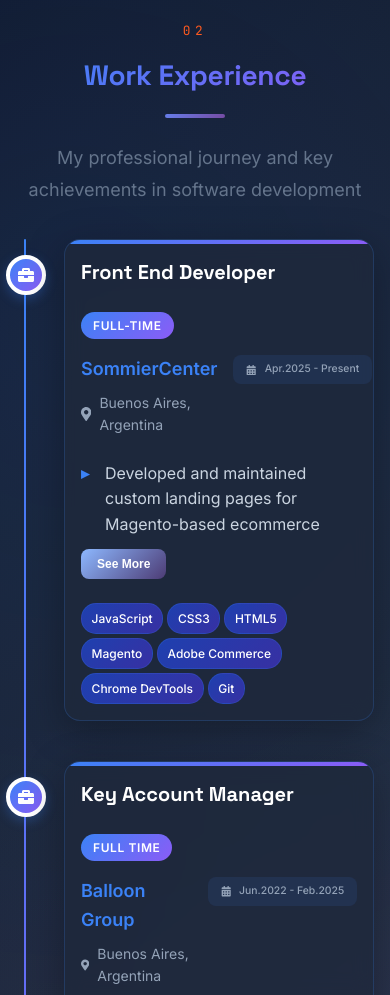
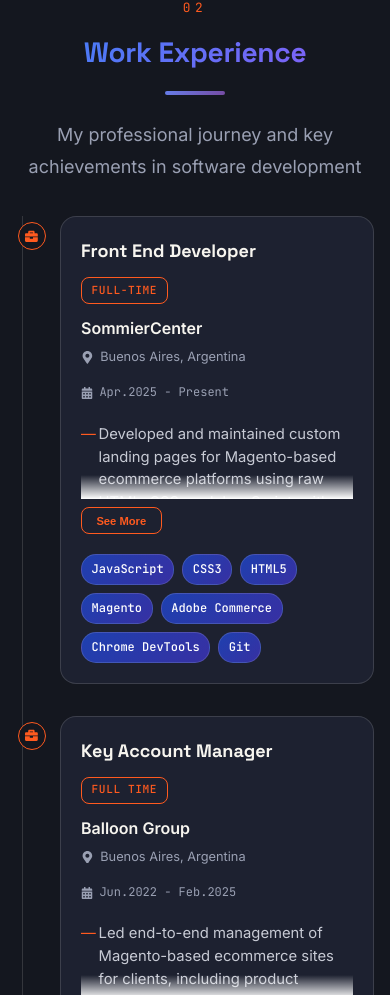
Before and after one commit to IgnacioDN/Portfolio, a React (Vite) app in the folder Portfolio-Project/: page / in a window 390 px wide. Shown: the part 1874-2869 px from the top of the page. Built offline with nearby package versions, Linux system fonts and the light colour scheme.

Commit message:
Refactor Experience section styles
Refactor Experience section styles for consistency and responsiveness. Update colors, padding, and layout for improved design.

```diff
--- a/Portfolio-Project/src/styles/Experience.css
+++ b/Portfolio-Project/src/styles/Experience.css
@@ -1,62 +1,28 @@
-/* Experience Section - Modern Design */
+/* Experience Section */
 .experience-section {
-  padding: 4rem 0;
-  background: linear-gradient(135deg, #0f172a 0%, #1e293b 50%, #334155 100%);
-  position: relative;
-  overflow: hidden;
-}
-
-.experience-section::before {
-  content: '';
-  position: absolute;
-  top: 0;
-  left: 0;
-  right: 0;
-  bottom: 0;
-  background:
-    radial-gradient(circle at 20% 20%, rgba(59, 130, 246, 0.1) 0%, transparent 50%),
-    radial-gradient(circle at 80% 80%, rgba(139, 92, 246, 0.1) 0%, transparent 50%);
-  z-index: 1;
+  padding: var(--section-padding);
+  background: var(--ink);
 }
 
 .experience-container {
-  max-width: 1200px;
+  max-width: 1100px;
   margin: 0 auto;
-  padding: 0 2rem;
-  position: relative;
-  z-index: 2;
+  padding: var(--container-padding);
 }
 
-.section-header {
-  text-align: center;
-  margin-bottom: 3rem;
+.experience-section .section-header::before {
+  color: var(--signal);
 }
 
-.section-title {
-  font-size: 2.5rem;
-  font-weight: 700;
-  color: #ffffff;
-  margin-bottom: 1rem;
-  position: relative;
+.experience-section .section-title {
+  color: var(--paper);
 }
 
-.title-underline {
-  width: 60px;
-  height: 4px;
-  background: linear-gradient(135deg, #3b82f6 0%, #8b5cf6 100%);
-  margin: 0 auto 1.5rem;
-  border-radius: 2px;
+.experience-section .section-subtitle {
+  color: var(--text-on-dark-muted);
 }
 
-.section-subtitle {
-  font-size: 1.125rem;
-  color: #64748b;
-  max-width: 600px;
-  margin: 0 auto;
-  line-height: 1.8;
-}
-
-/* Timeline Design */
+/* Timeline */
 .experience-timeline {
   position: relative;
   padding-left: 2rem;
@@ -65,99 +31,84 @@
 .experience-timeline::before {
   content: '';
   position: absolute;
-  left: 1rem;
+  left: 0.9rem;
   top: 0;
   bottom: 0;
-  width: 2px;
-  background: linear-gradient(180deg, #3b82f6 0%, #8b5cf6 100%);
-  border-radius: 1px;
+  width: 1px;
+  background: var(--line-dark);
 }
 
 .timeline-item {
   position: relative;
-  margin-bottom: 2.5rem;
-  padding-left: 3rem;
+  margin-bottom: 2rem;
+  padding-left: 2.5rem;
+  animation: fadeInUp 0.5s ease-out both;
 }
+
+.timeline-item:nth-child(2) { animation-delay: 0.1s; }
+.timeline-item:nth-child(3) { animation-delay: 0.2s; }
 
 .timeline-marker {
   position: absolute;
-  left: -2.4rem;
-  top: 1rem;
-  width: 3rem;
-  height: 3rem;
-  background: linear-gradient(135deg, #3b82f6 0%, #8b5cf6 100%);
+  left: -0.6rem;
+  top: 0.4rem;
+  width: 2rem;
+  height: 2rem;
+  background: var(--ink);
+  border: 1px solid var(--signal);
   border-radius: 50%;
   display: flex;
   align-items: center;
   justify-content: center;
-  color: white;
-  font-size: 1.2rem;
-  box-shadow: 0 4px 12px rgba(59, 130, 246, 0.3);
-  border: 4px solid #ffffff;
+  color: var(--signal);
+  font-size: 0.9rem;
 }
 
 .timeline-content {
-  background: rgba(30, 41, 59, 0.8);
-  backdrop-filter: blur(10px);
-  border: 1px solid rgba(59, 130, 246, 0.2);
-  border-radius: 1rem;
-  padding: 2rem;
-  box-shadow: 0 10px 40px rgba(0, 0, 0, 0.3);
-  transition: all 0.3s ease;
-  position: relative;
-  overflow: hidden;
-}
-
-.timeline-content::before {
-  content: '';
-  position: absolute;
-  top: 0;
-  left: 0;
-  right: 0;
-  height: 4px;
-  background: linear-gradient(135deg, #3b82f6 0%, #8b5cf6 100%);
+  background: var(--ink-soft);
+  border: 1px solid var(--line-dark);
+  border-radius: var(--border-radius-lg);
+  padding: 1.75rem;
+  transition: border-color 0.2s ease;
 }
 
 .timeline-content:hover {
-  transform: translateY(-8px);
-  box-shadow: 0 20px 60px rgba(0, 0, 0, 0.4);
-  border-color: rgba(59, 130, 246, 0.4);
+  border-color: var(--signal);
 }
 
-/* Experience Header */
 .experience-header {
   display: flex;
   justify-content: space-between;
   align-items: flex-start;
-  margin-bottom: 1rem;
+  margin-bottom: 0.75rem;
   flex-wrap: wrap;
-  gap: 1rem;
+  gap: 0.75rem;
 }
 
 .experience-title {
-  font-size: 1.5rem;
+  font-family: var(--font-display);
+  font-size: var(--font-size-xl);
   font-weight: 700;
-  color: #ffffff;
-  margin-bottom: 0.5rem;
+  color: var(--paper);
 }
 
 .experience-type {
-  background: linear-gradient(135deg, #3b82f6 0%, #8b5cf6 100%);
-  color: white;
-  padding: 0.25rem 0.75rem;
-  border-radius: 1rem;
-  font-size: 0.75rem;
-  font-weight: 600;
+  font-family: var(--font-mono);
+  border: 1px solid var(--signal);
+  color: var(--signal);
+  padding: 0.2rem 0.6rem;
+  border-radius: var(--border-radius);
+  font-size: 0.7rem;
+  font-weight: 500;
   text-transform: uppercase;
   letter-spacing: 0.05em;
 }
 
-/* Experience Meta */
 .experience-meta {
   display: flex;
   justify-content: space-between;
   align-items: center;
-  margin-bottom: 1.5rem;
+  margin-bottom: 1.25rem;
   flex-wrap: wrap;
   gap: 1rem;
 }
@@ -165,40 +116,36 @@
 .company-info {
   display: flex;
   flex-direction: column;
-  gap: 0.5rem;
+  gap: 0.35rem;
 }
 
 .company-name {
-  font-size: 1.125rem;
+  font-size: var(--font-size-base);
   font-weight: 600;
-  color: #3b82f6;
+  color: var(--paper);
 }
 
 .experience-location {
   display: flex;
   align-items: center;
-  gap: 0.5rem;
-  color: #94a3b8;
-  font-size: 0.875rem;
+  gap: 0.4rem;
+  color: var(--text-on-dark-muted);
+  font-size: 0.8rem;
 }
 
 .experience-period {
+  font-family: var(--font-mono);
   display: flex;
   align-items: center;
-  gap: 0.5rem;
-  background: rgba(59, 130, 246, 0.1);
-  padding: 0.5rem 1rem;
-  border-radius: 0.5rem;
-  color: #94a3b8;
-  font-weight: 500;
+  gap: 0.4rem;
+  color: var(--text-on-dark-muted);
   font-size: 0.75rem;
   white-space: nowrap;
-  min-width: fit-content;
 }
 
-/* Experience Description */
+/* Description */
 .experience-description {
-  margin-bottom: 1.5rem;
+  margin-bottom: 1.25rem;
 }
 
 .experience-description ul {
@@ -209,58 +156,39 @@
 
 .experience-description li {
   position: relative;
-  padding-left: 1.5rem;
-  margin-bottom: 0.75rem;
-  line-height: 1.6;
-  color: #cbd5e1;
+  padding-left: 1.1rem;
+  margin-bottom: 0.5rem;
+  line-height: 1.55;
+  font-size: 0.925rem;
+  color: #c7cad4;
 }
 
 .experience-description li::before {
-  content: '▸';
+  content: '—';
   position: absolute;
   left: 0;
-  color: #3b82f6;
-  font-weight: bold;
+  color: var(--signal);
 }
 
-/* See More Functionality */
-.description-content {
-  transition: all 0.3s ease;
-}
-
-.description-collapsed {
-  max-height: 4.8rem; /* Aproximadamente 2 líneas */
-  overflow: hidden;
-  position: relative;
-}
-
-.description-collapsed::after {
-  content: '';
-  position: absolute;
-  bottom: 0;
-  left: 0;
-  right: 0;
-  height: 1.5rem;
-  background: linear-gradient(transparent, rgba(30, 41, 59, 0.8));
-}
+.description-content { transition: all 0.3s ease; }
 
 .see-more-btn {
-    background: linear-gradient(135deg, #8db8ff, #4d3c75);
-    color: #ffffff;
-    border: none;
-    padding: 0.5rem 1rem;
-    border-radius: 0.5rem;
-    font-size: 0.75rem;
-    font-weight: 600;
-    cursor: pointer;
-    margin-top: 0.75rem;
-    transition: all 0.3s ease;
-    display: none;
+  background: transparent;
+  color: var(--signal);
+  border: 1px solid var(--signal);
+  padding: 0.4rem 0.9rem;
+  border-radius: var(--border-radius);
+  font-size: 0.7rem;
+  font-weight: 600;
+  cursor: pointer;
+  margin-top: 0.5rem;
+  transition: all 0.2s ease;
+  display: none;
 }
 
 .see-more-btn:hover {
-  transform: translateY(-1px);
-  box-shadow: 0 4px 12px rgba(59, 130, 246, 0.4);
+  background: var(--signal);
+  color: var(--ink);
 }
 
 /* Technologies */
@@ -271,177 +199,31 @@
 }
 
 .tech-tag {
-  background: rgba(59, 130, 246, 0.1);
-  color: #3b82f6;
-  padding: 0.25rem 0.75rem;
-  border-radius: 0.5rem;
-  font-size: 0.75rem;
-  font-weight: 500;
-  border: 1px solid rgba(59, 130, 246, 0.2);
-  transition: all 0.2s ease;
+  font-family: var(--font-mono);
+  background: transparent;
+  color: var(--text-on-dark-muted);
+  padding: 0.2rem 0.6rem;
+  border-radius: var(--border-radius);
+  font-size: 0.7rem;
+  border: 1px solid var(--line-dark);
 }
 
-.tech-tag:hover {
-  background: rgba(59, 130, 246, 0.2);
-  color: white;
-  transform: translateY(-1px);
-  box-shadow: 0 4px 8px rgba(59, 130, 246, 0.3);
-}
+/* Responsive */
+@media (max-width: 768px) {
+  .experience-timeline { padding-left: 1rem; }
+  .experience-timeline::before { left: 0.4rem; }
+  .timeline-item { padding-left: 1.75rem; }
+  .timeline-marker { left: -0.9rem; width: 1.75rem; height: 1.75rem; font-size: 0.8rem; }
+  .timeline-content { padding: 1.25rem; }
+  .experience-title { font-size: var(--font-size-lg); }
 
-/* Responsive Design */
-@media (max-width: 768px) {
-  .experience-section {
-    padding: 3rem 0;
-  }
-
-  .experience-container {
-    padding: 0 1rem;
-  }
-
-  .section-title {
-    font-size: 2rem;
-  }
-
-  .experience-timeline {
-    padding-left: 1rem;
-  }
-
-  .experience-timeline::before {
-    left: 0.5rem;
-  }
-
-  .timeline-item {
-    padding-left: 2rem;
-  }
-
-  .timeline-marker {
-    left: -1.65rem;
-    width: 2.5rem;
-    height: 2.5rem;
-    font-size: 1rem;
-  }
-
-  .timeline-content {
-    padding: 1.5rem;
-  }
-
-  .experience-header {
-    flex-direction: row;
-    align-items: center;
-  }
-
-  .experience-meta {
-    flex-direction: row;
-    flex-wrap: nowrap;
-    align-items: flex-start;
-    justify-content: space-between;
-  }
-
-  .experience-title {
-    font-size: 1.25rem;
-  }
-
-  /* Mobile description collapse */
-  .see-more-btn {
-    display: inline-block;
-  }
-
+  .see-more-btn { display: inline-block; }
   .description-content.collapsed {
     max-height: 4.8rem;
     overflow: hidden;
-    position: relative;
-  }
-
-  .description-content.collapsed::after {
-    content: '';
-    position: absolute;
-    bottom: 0;
-    left: 0;
-    right: 0;
-    height: 1.5rem;
-    background: transparent;
   }
 }
 
-@media (max-width: 480px) {
-  .section-header {
-    margin-bottom: 2.5rem;
-  }
-
-  .timeline-content {
-    padding: 1rem;
-  }
-
-  .experience-technologies {
-    gap: 0.25rem;
-  }
-
-  .tech-tag {
-    font-size: 0.6875rem;
-    padding: 0.2rem 0.5rem;
-  }
-
-  .experience-period {
-    font-size: 0.65rem;
-    padding: 0.4rem 0.8rem;
-  }
+@media (prefers-reduced-motion: reduce) {
+  .timeline-item { animation: none; opacity: 1; }
 }
-
-/* Animation */
-@keyframes fadeInUp {
-  from {
-    opacity: 0;
-    transform: translateY(30px);
-  }
-  to {
-    opacity: 1;
-    transform: translateY(0);
-  }
-}
-
-.timeline-item {
-  animation: fadeInUp 0.6s ease-out;
-}
-
-.timeline-item:nth-child(2) {
-  animation-delay: 0.2s;
-}
-
-.timeline-item:nth-child(3) {
-  animation-delay: 0.4s;
-}
-
-/* Dark mode support */
-@media (prefers-color-scheme: dark) {
-  .experience-section {
-    background: linear-gradient(135deg, #0f172a 0%, #1e293b 100%);
-  }
-
-  .timeline-content {
-    background: #1e293b;
-    border-color: #334155;
-  }
-
-  .experience-title {
-    color: #f1f5f9;
-  }
-
-  .company-name {
-    color: #e2e8f0;
-  }
-
-  .experience-description li {
-    color: #cbd5e1;
-  }
-
-  .experience-period {
-    background: #334155;
-    color: #cbd5e1;
-  }
-
-  .tech-tag {
-    background: #334155;
-    color: #cbd5e1;
-    border-color: #475569;
-  }
-}
```
